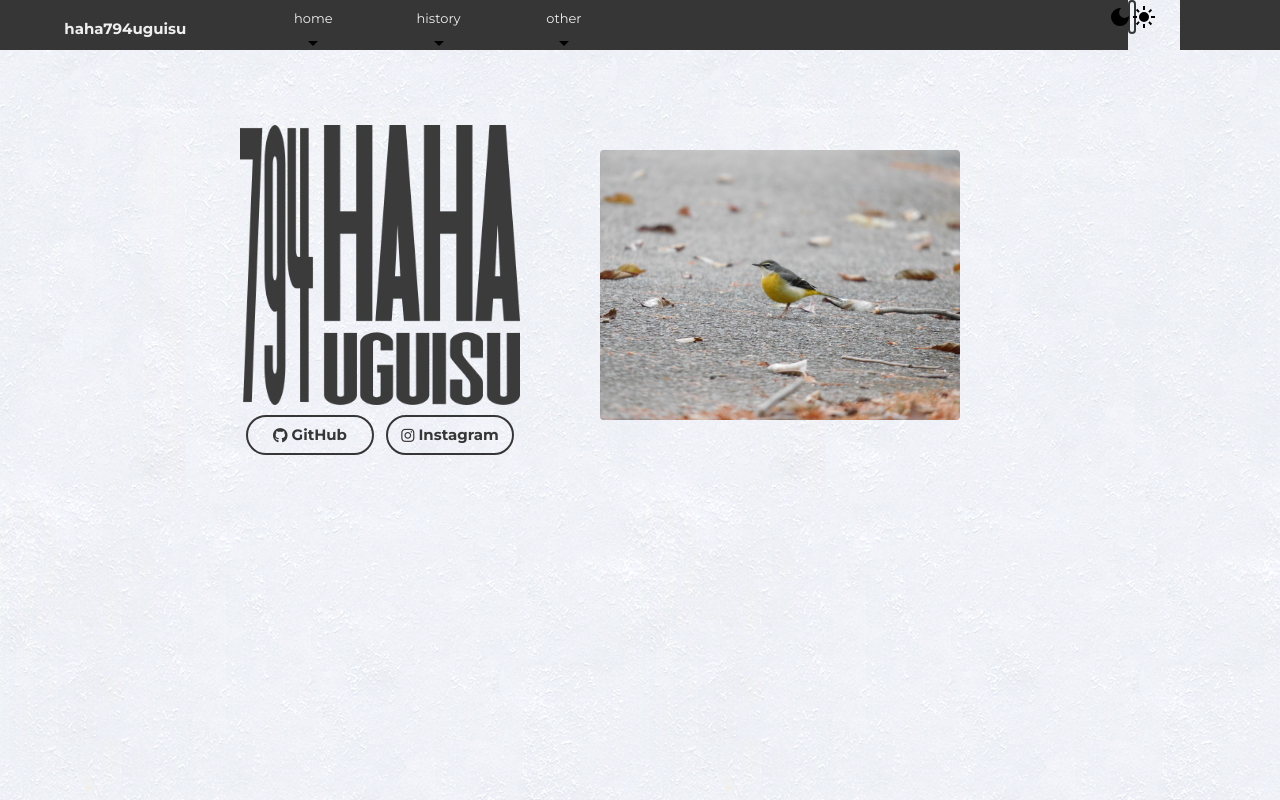
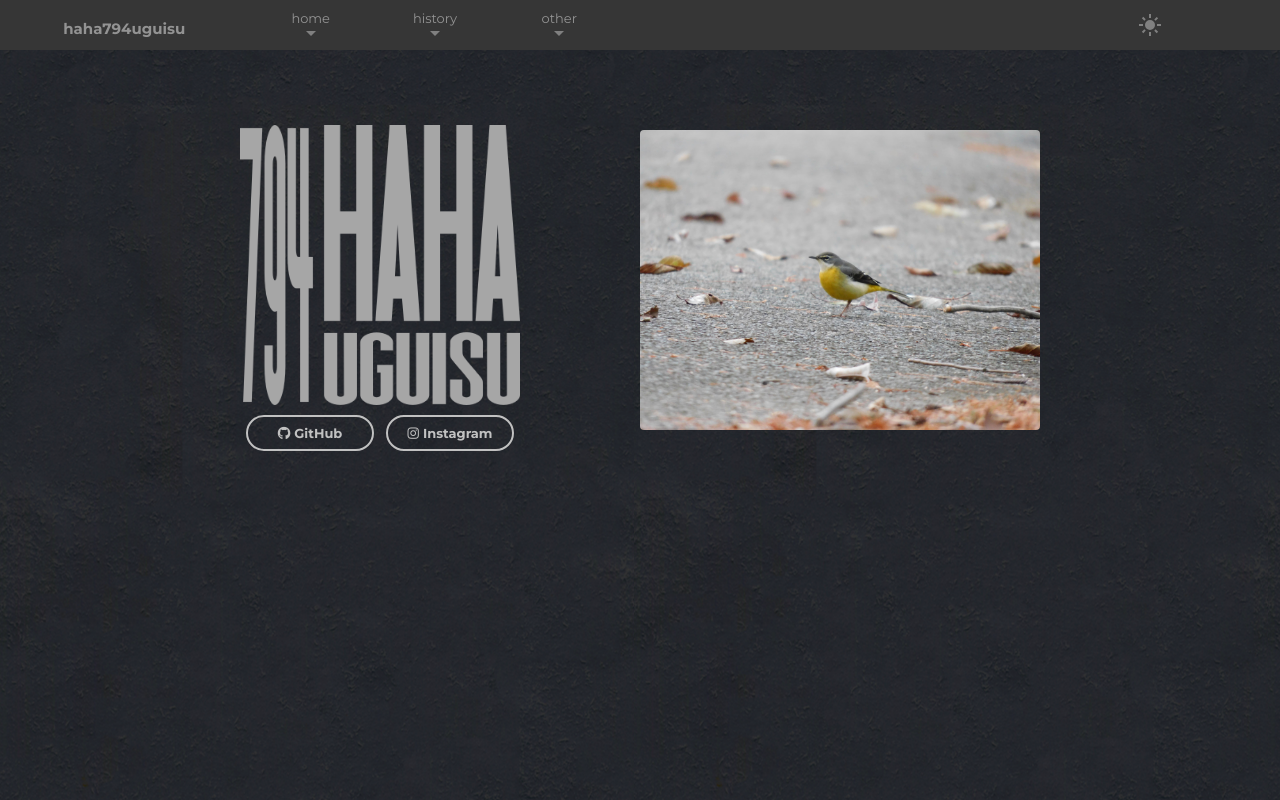
Before and after one commit to haha794uguisu/haha794uguisu.github.io, a plain HTML site: page index.html in a window 1280 px wide. Both pictures are taken after a click on the button 1132 px from the left and 17 px from the top of the page. Drawn offline with Linux system fonts and the light colour scheme.

Commit message:
Update style.css

```diff
--- a/style.css
+++ b/style.css
@@ -1,9 +1,30 @@
 @import url('https://fonts.googleapis.com/css2?family=Montserrat:ital,wght@0,100..900;1,100..900&family=Noto+Sans+JP:wght@100..900&display=swap');
+
+:root{
+    --header-text-color: #f0efef;
+    --header-color: #363636;
+    --header-hover-color: #454545;
+    --header-ui-color: invert(85%);
+    --base-color: #f0efef;
+    --text-color: #363636;
+    --logo-color: invert(23%);
+    --bg-img: url(https://raw.githubusercontent.com/haha794uguisu/haha794uguisu.github.io/refs/heads/main/img/paper.png);
+}
+.darkmode{
+    --header-text-color: #939393;
+    --header-color: #363636;
+    --header-hover-color: #454545;
+    --header-ui-color: invert(50%);
+    --base-color: #363636;
+    --text-color: #c1c1c1;
+    --logo-color: invert(65%);
+    --bg-img: url(https://raw.githubusercontent.com/haha794uguisu/haha794uguisu.github.io/refs/heads/main/img/paper-dark-mode.png);
+}
 
 body{
     width: 100%;
     margin: 0px auto;
-    background-image: url(https://raw.githubusercontent.com/haha794uguisu/haha794uguisu.github.io/refs/heads/main/img/paper.png);
+    background-image: var(--bg-img);
 }
 
 header{
@@ -14,7 +35,7 @@ header{
 }
 
 .title{
-    color: #f0efef;
+    color: var(--header-text-color);
     line-height: 0px;
     display: flex;
     justify-content: center;
@@ -25,12 +46,12 @@ header{
     font-size: 15px;
     font-weight: auto;
     font-style: normal;
-    background-color: #363636;
+    background-color: var(--header-color);
 }
 
 header a{
     text-decoration: none;
-    color: #f0efef;
+    color: var(--header-text-color);
     line-height: 0px;
     text-align: center;
     width: 10%;
@@ -39,18 +60,19 @@ header a{
     font-size: 13px;
     font-weight: auto;
     font-style: normal;
-    background-color: #363636;
+    background-color: var(--header-color);
     transition: all 0.5s 0s ease;
 }
 header a:hover{
-    background-color: #454545;
+    background-color: var(--header-hover-color);
     line-height: 1.5px;
 }
 header a p{
     margin-top: 18px;
 }
-header a i{
-    margin-top: -21px;
+header a img{
+    margin-top: -10px;
+    filter: var(--header-ui-color)
 }
 
 #bold{
@@ -60,27 +82,49 @@ header a i{
 
 .space{
     width: 40%;
-    background-color: #363636;
+    background-color: var(--header-color);
 }
 
-#night{
+.night-light{
+    height: 50px;
+    width: 5%;
+    display: flex;
+    justify-content: center;
+    align-items: center;
+    background-color: var(--header-color);
+}
+
+.night-light button{
+    height: 100%;
+    border-radius: 0;
+    cursor: pointer;
+    border: none;
     line-height: 0px;
     display: flex;
     justify-content: center;
     align-items: center;
-    color: #f0efef;
-    width: 2%;
-    background-color: #363636;
-    font-size: 22px;
+    color: var(--header-text-color);
+    background-color:var(--header-color);
     transition: all 0.2s 0s ease;
 }
-#night:hover{
-    font-size: 25px;
+
+.night-light button img{
+    filter: var(--header-ui-color);
+}
+
+#theme-switch img:last-child{
+    display: none;
+}
+.darkmode #theme-switch img:first-child{
+    display: none;
+}
+.darkmode #theme-switch img:last-child{
+    display: block;
 }
 
 .space-two{
     width: 8%;
-    background-color: #363636;
+    background-color: var(--header-color);
 }
 
 .content{
@@ -95,12 +139,12 @@ header a i{
 }
 
 #logo{
-    filter: invert(23%);
+    filter: var(--logo-color);
     width: 35%;
     padding-bottom: 10px;
 }
 
-button{
+.logo-and-link button{
     cursor: pointer;
     line-height: 0;
     margin: 0;
@@ -112,32 +156,32 @@ button{
     margin: 0% 0.75%;
     padding: 3px 0px;
     border-radius: 100px;
-    border: 2px solid #363636;
+    border: 2px solid var(--text-color);
     font-family: "Montserrat", sans-serif;
     font-optical-sizing: auto;
-    font-size: 15px;
+    font-size: 13px;
     font-weight: bolder;
     font-style: normal;
-    background-color: #36363600;
-    color: #363636;
+    background-color: var(--text-color)00;
+    color: var(--text-color);
     transition: all 0.5s 0s ease;
 }
-button:hover{
-    background-color: #363636;
-    color: #f0efef;
+.logo-and-link button:hover{
+    background-color: var(--text-color);
+    color: var(--base-color);
 }
-button i{
+.logo-and-link button i{
     padding: 0px 2px;
 }
-button p{
+.logo-and-link button p{
     padding: 0px 2px;
 }
 
 #bird img{
     border-radius: 4px;
-    margin-top: -3000px;
-    margin-left: 10%;
-    width: 45%;
+    margin-top: -285px;
+    margin-left: 15%;
+    width: 50%;
 }
 
 @media screen and (max-width: 800px) {
```
